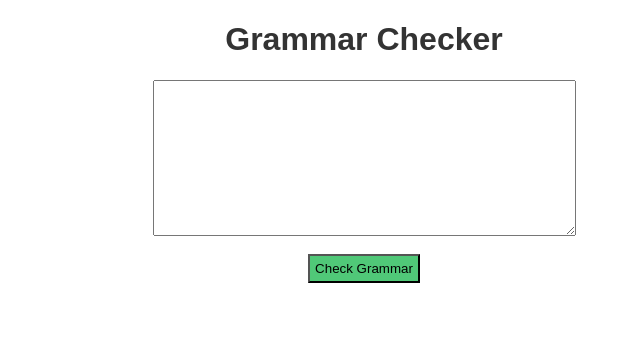
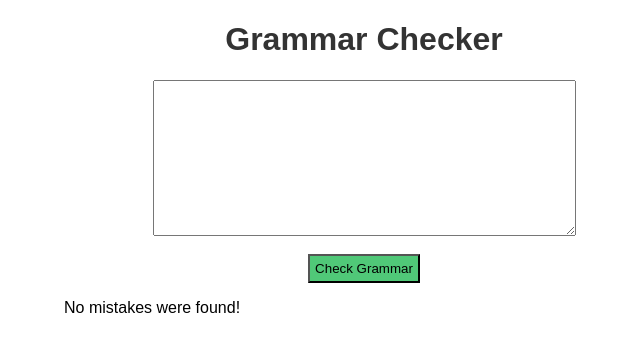
Before and after one commit to Abhi169/AI-Project, a Flask app: page / in a window 1280 px wide. Shown: the top 352 px of the page, without its empty margins (276-916 px from the left). Run offline with Flask 3, Linux system fonts and the light colour scheme.

Commit message:
Update index.html
Message to the user if no mistakes are found!

```diff
--- a/templates/index.html
+++ b/templates/index.html
@@ -101,6 +101,8 @@
                     </li>
                 {% endfor %}
             </ul>
+            {% else %}
+            <p id="noMistakes">No mistakes were found!</p>
         {% endif %}
     </div>
 </body>
```
